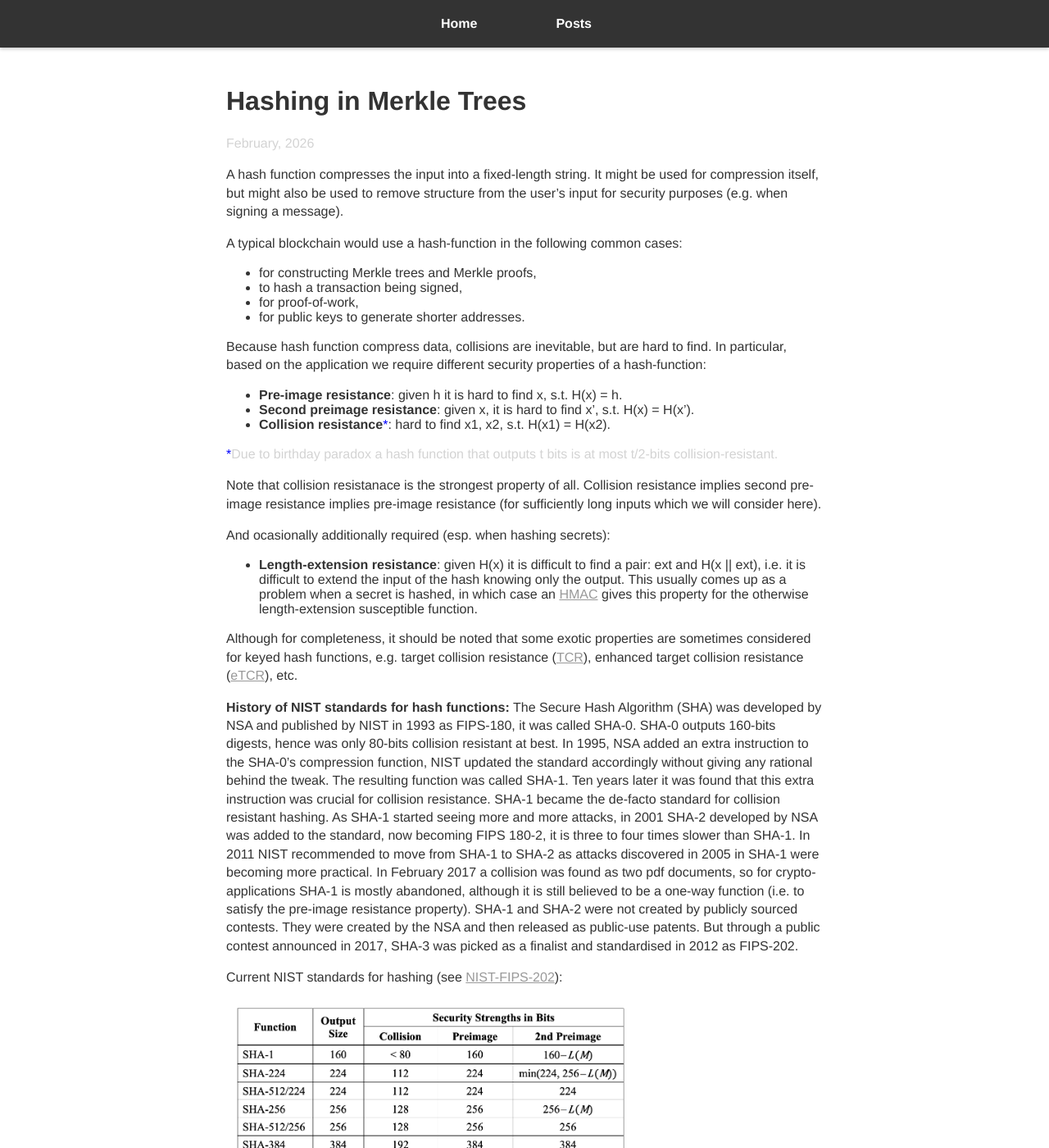
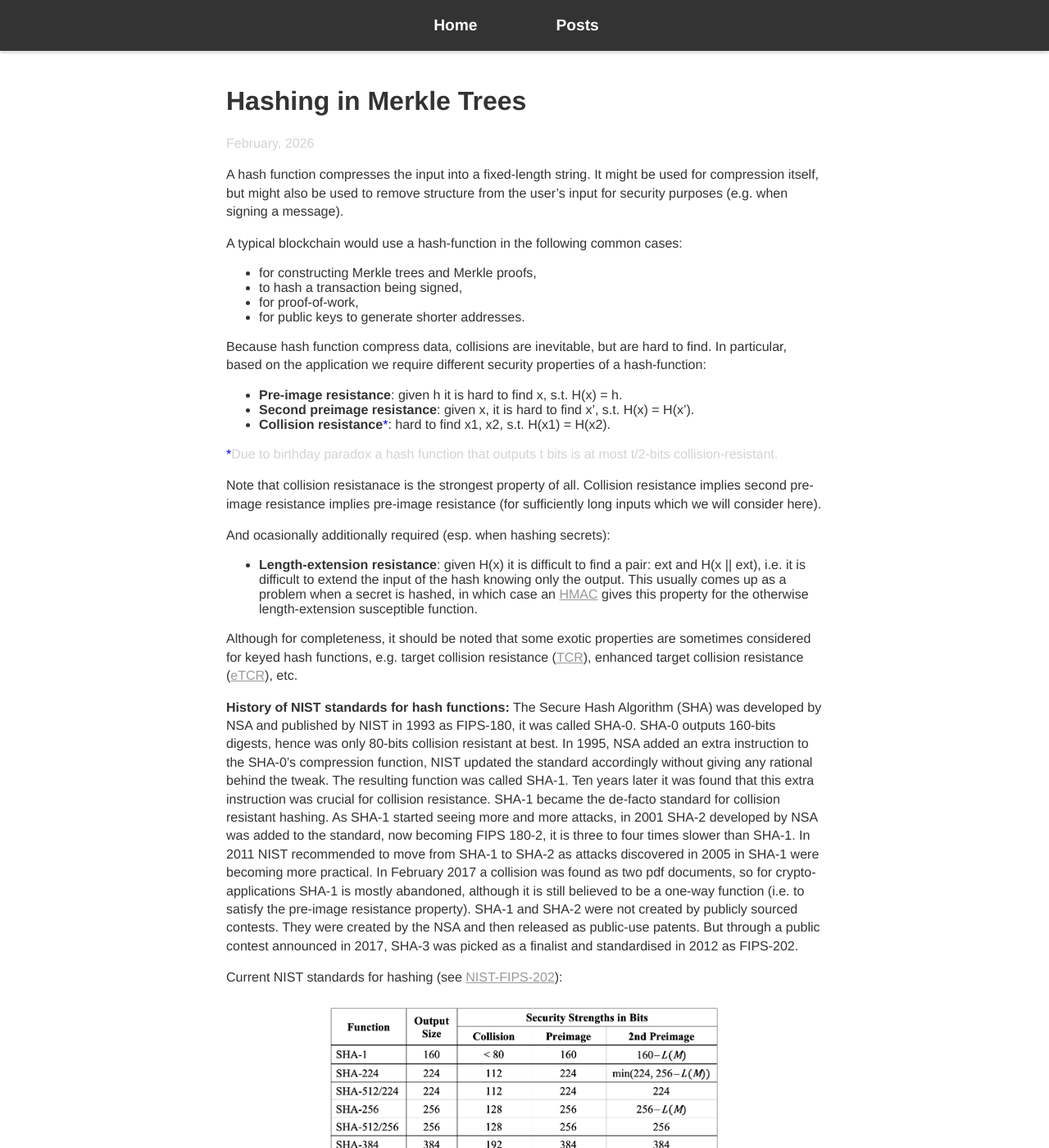
Before and after one commit to valerini/valerini.github.io, a Jekyll site: the page built from _posts/2026-02-06-hashing-in-merkle-trees.md, in a window 1280 px wide and 1400 px high. Shown: the whole window at 82% size. Built offline with Jekyll 4.4.1, drawn with Linux system fonts in a browser that asks for light colours.

Commit message:
nits and grits

```diff
--- a/css/main.css
+++ b/css/main.css
@@ -253,8 +253,15 @@ div.footer {
     padding: 20px 30px; /* Adjust padding for desired menu height and spacing */
     text-decoration: none; /* Remove underlines from links */
     transition: background-color 0.3s; /* Smooth transition for hover effect */
+    font-size: 1.2em;
 }
 
 .navbar li a:hover {
     background-color: #575757; /* Change background on hover */
 }
+
+
+div.content_post img {
+    display: block;      /* makes it block-level */
+    margin: 0 auto;      /* auto left/right margins center it */
+}
```
